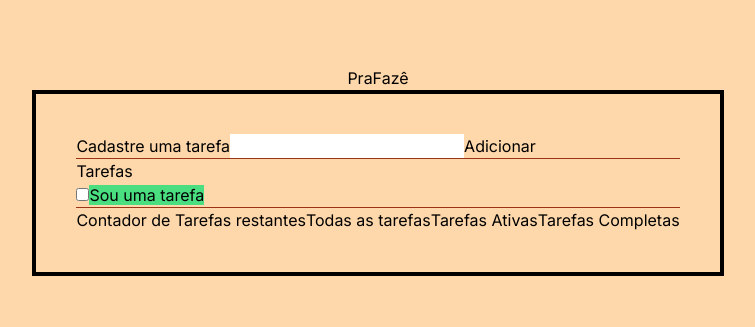
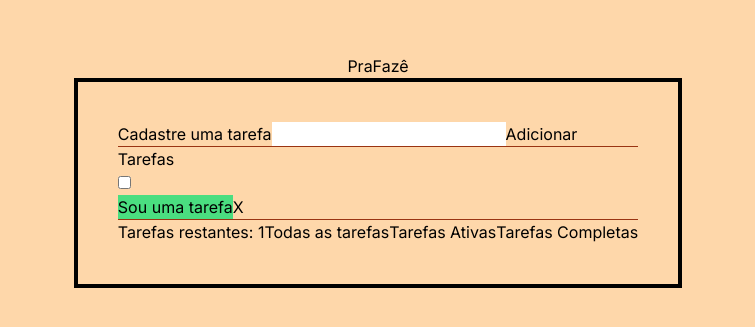
Before and after one commit to Silva015/pra-faze, a Next.js app: page / in a window 1280 px wide. Shown: the part 229-556 px from the top of the page, without its empty margins (262-1017 px from the left). Built offline with nearby package versions, Linux system fonts and the light colour scheme.

Commit message:
feat: aplicação funcional
O MVP está completo. Agora falta estilizar.

```diff
--- a/src/app/page.tsx
+++ b/src/app/page.tsx
@@ -1,11 +1,5 @@
 "use client";
 import { useEffect, useState } from "react";
-
-interface Tarefa {
-  id: string;
-  nome: string;
-  status: boolean;
-}
 
 export default function Home() {
   const [tarefaParaAdicionar, setTarefaParaAdicionar] = useState("");
@@ -29,6 +23,16 @@ export default function Home() {
     console.log(tarefas);
   }, [tarefas]);
 
+  function tarefasRestantes() {
+    let count = 0;
+    tarefas.forEach((tarefa) => {
+      if (!tarefa.status) {
+        count++;
+      }
+    });
+    return count;
+  }
+
   function displayTarefas(filter: number) {
     //if filter = 0 display all tasks. If filter = 1 display only active tasks. If filter = 2 display only completed tasks.
     if (tarefas.length > 0 && filter === 0) {
@@ -48,9 +52,18 @@ export default function Home() {
             </label>
           )}
           {!tarefa.status && (
-            <label className="bg-green-400" htmlFor={tarefa.id}>
-              {tarefa.nome}
-            </label>
+            <div className="flex flex-row">
+              <label className="bg-green-400" htmlFor={tarefa.id}>
+                {tarefa.nome}
+              </label>
+              <button
+                onClick={() => {
+                  setTarefas(tarefas.filter((item) => item.id !== tarefa.id));
+                }}
+              >
+                X
+              </button>
+            </div>
           )}
         </li>
       ));
@@ -87,7 +100,10 @@ export default function Home() {
           <button
             onClick={() =>
               handleClick(
-                (parseInt(tarefas[tarefas.length - 1].id) + 1).toString(),
+                (tarefas.length > 0
+                  ? parseInt(tarefas[tarefas.length - 1].id) + 1
+                  : 0
+                ).toString(),
                 tarefaParaAdicionar
               )
             }
@@ -104,7 +120,7 @@ export default function Home() {
           </ul>
         </div>
         <div className="flex flex-row">
-          <p>Contador de Tarefas restantes</p>
+          <p>Tarefas restantes: {tarefasRestantes()} </p>
           <button onClick={() => setFiltro(0)}>Todas as tarefas</button>
           <button onClick={() => setFiltro(1)}>Tarefas Ativas</button>
           <button onClick={() => setFiltro(2)}>Tarefas Completas</button>
```
